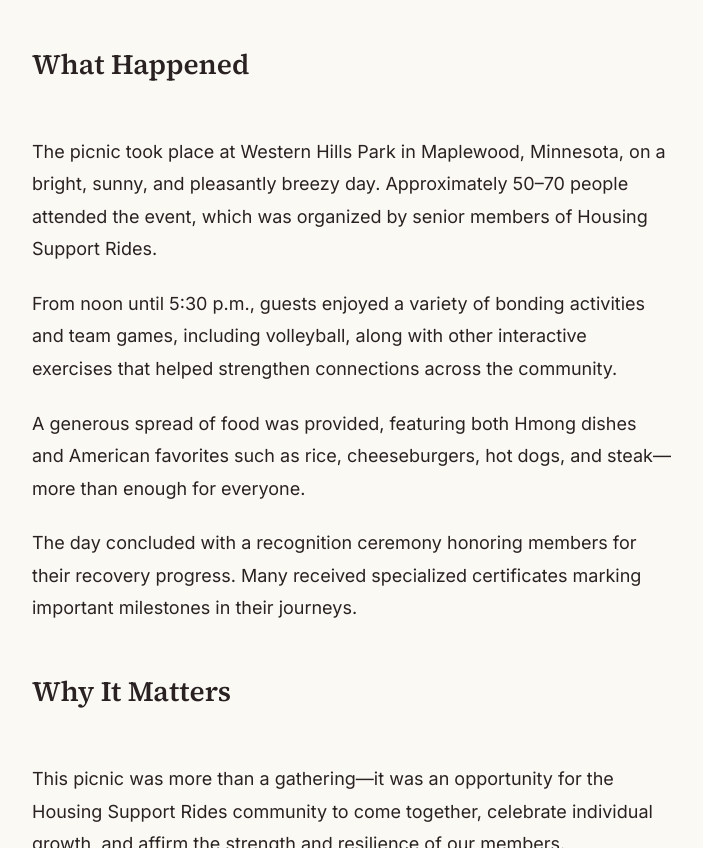
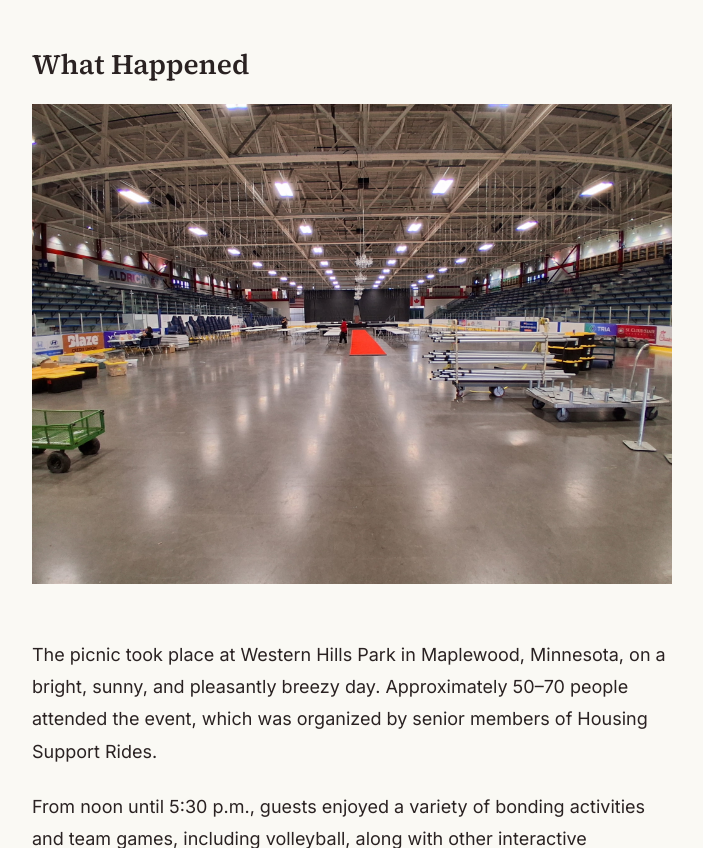
Before and after one commit to nvnn-nvnn-nvnn/HousingSupportRides, an Astro site: page /journal/recovery-picnic-2026 in a window 1280 px wide. Shown: the part 1217-2065 px from the top of the page, without its empty margins (288-991 px from the left). Built offline with nearby package versions, Linux system fonts and the light colour scheme; Astro itself is replaced by a stand-in of ours; a script that the page names is missing.

Commit message:
Update src/content/journal/recovery-picnic-2026
Co-authored-by: Devan <devanlee2nd@gmail.com>

```diff
--- a/src/content/journal/recovery-picnic-2026.mdx
+++ b/src/content/journal/recovery-picnic-2026.mdx
@@ -21,9 +21,9 @@ On September 5, 2026, Housing Support Rides hosted a community picnic to celebra
 
 At Housing Support Rides, we are committed to building a community that fosters strength, honors growth, and promotes resilience through engagement, recognition, and celebration.
 
+## **What Happened**
 
-
-## **What Happened**
+![Testing](/img/journal/recovery-picnic-2026/IMG_20261124_202144.jpg)
 
 \
 The picnic took place at Western Hills Park in Maplewood, Minnesota, on a bright, sunny, and pleasantly breezy day. Approximately 50–70 people attended the event, which was organized by senior members of Housing Support Rides.
```
Also changed, not shown: public/img/journal/recovery-picnic-2026/IMG_20261124_202144.jpg (added).
